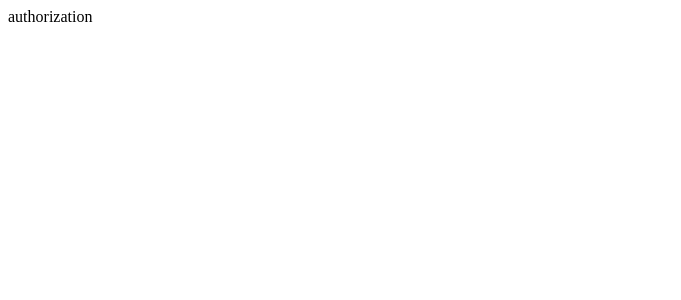
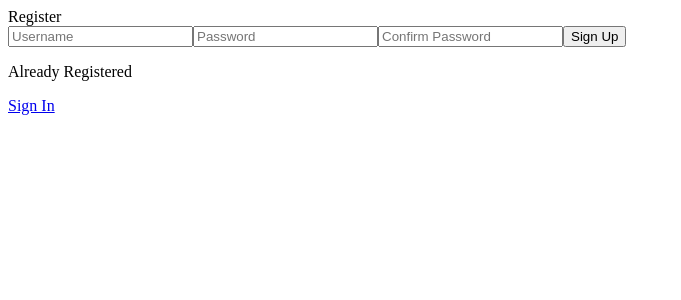
Before and after one commit to Sushant-Dhungana/Form-Validation, a React (Create React App) app: page / in a window 1280 px wide. Shown: the top 300 px of the page, without its empty margins (0-681 px from the left). Built offline with nearby package versions, Linux system fonts and the light colour scheme.

Commit message:
form comitted

```diff
--- a/package.json
+++ b/package.json
@@ -8,6 +8,7 @@
     "@testing-library/user-event": "^13.5.0",
     "react": "^18.1.0",
     "react-dom": "^18.1.0",
+    "react-router-dom": "^6.3.0",
     "react-scripts": "5.0.1",
     "web-vitals": "^2.1.4"
   },
--- a/src/App.js
+++ b/src/App.js
@@ -1,12 +1,13 @@
 
 import './App.css';
+import Register from './Register';
 
 function App() {
   return (
-    <div className="App">
-      authorization
+    <main className="App">
+      <Register/>
 
-    </div>
+    </main>
   );
 }
 
--- /dev/null
+++ b/src/Register.jsx
@@ -0,0 +1,19 @@
+import React from 'react'
+
+function Register() {
+  return (
+      <main>
+    <div>Register</div>
+    <form>
+        <input type="username" placeholder="Username" />
+        <input type="password" placeholder="Password" />
+        <input type="password" placeholder="Confirm Password" />
+        <button>Sign Up</button>
+    </form>
+    <p>Already Registered</p>
+    <a href="/login">Sign In</a>
+    </main>
+  )
+}
+
+export default Register
--- a/src/index.js
+++ b/src/index.js
@@ -2,6 +2,7 @@ import React from 'react';
 import ReactDOM from 'react-dom/client';
 import './index.css';
 import App from './App';
+// import { BrowserRouter, Routes, Route } from 'react-router-dom';
 
 const root = ReactDOM.createRoot(document.getElementById('root'));
 root.render(
```
Also changed, not shown: public/manifest.json, 1 other file (tests, documents, lock files or other folders).
